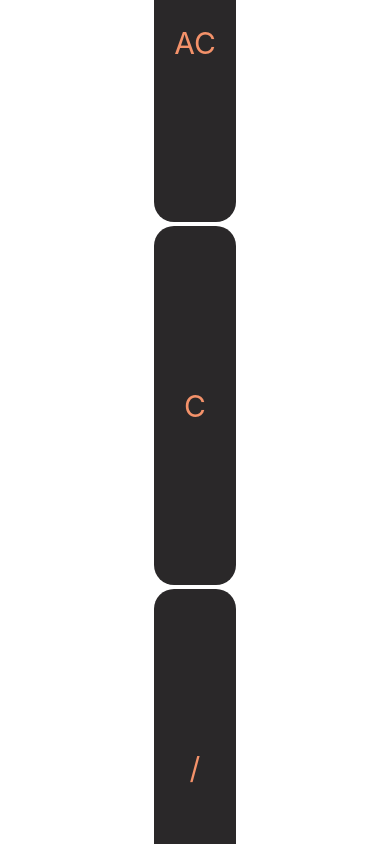
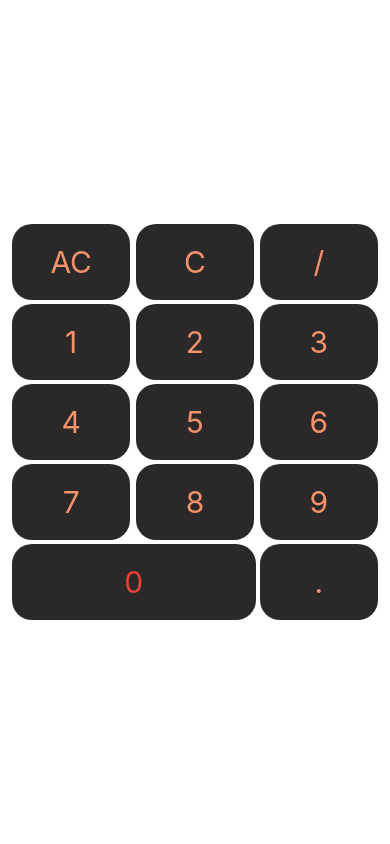
Before and after one commit to Nicolewrack23/Calculator_App, a React Native app in the folder project-calculator-app/: screen / in a window 390 px wide. Shown: the top 844 px of the page. Built offline with nearby package versions, Linux system fonts and the light colour scheme.

Commit message:
adding styling for buttons

```diff
--- a/project-calculator-app/components/display.js
+++ b/project-calculator-app/components/display.js
@@ -1,4 +1,4 @@
-import { View } from "react-native";
+import { View, StyleSheet } from "react-native";
 import Buttons from "./ButtonContainer";
 
 const Display = () => {
@@ -21,7 +21,7 @@ const Display = () => {
   console.log("display " + value);
   return (
     <>
-      <View style>
+      <View style={styles.ButtonContainer}>
         {value.map((buttonValue) => (
           <Buttons
             key={buttonValue}
@@ -34,3 +34,14 @@ const Display = () => {
   );
 };
 export default Display;
+
+const styles = StyleSheet.create({
+  ButtonContainer: {
+    display: "flex",
+    flexWrap: "wrap",
+    flexDirection: "row",
+    justifyContent: "space-between",
+    alignItems: "center",
+    paddingHorizontal: 10,
+  },
+});
```
